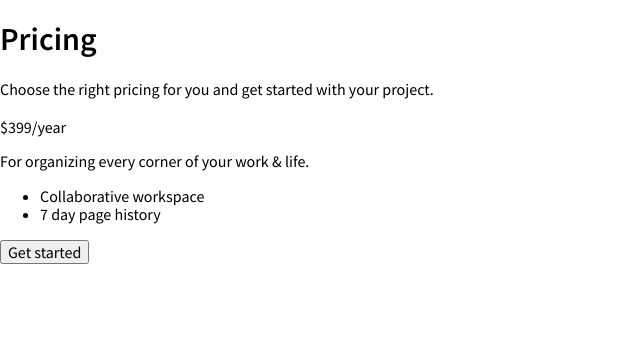
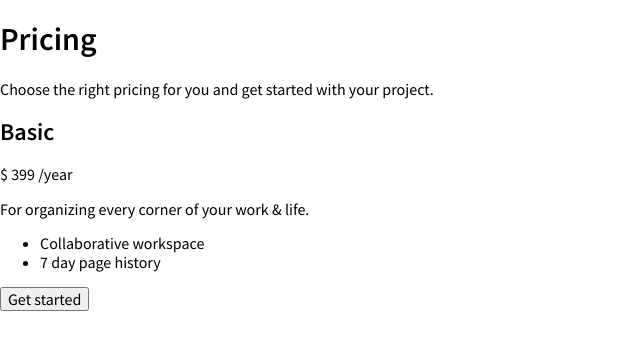
Before and after one commit to piotrfijol/pricing-page, a website built with Vite: page index.html in a window 1280 px wide. Shown: the whole page, without its empty margins (0-640 px from the left). Built offline with nearby package versions, Linux system fonts and the light colour scheme.

Commit message:
Reorganize markup for the pricing card

```diff
--- a/index.html
+++ b/index.html
@@ -12,17 +12,21 @@
   <div id="pricing-page">
     <header class="header">
       <h1 class="header__title">Pricing</h1>
-      <p class="header__instructions">Choose the right pricing for you and get started with your project.</p>
+      <p class="header__instructions light-text">Choose the right pricing for you and get started with your project.</p>
     </header>
 
     <main class="container">
       <div class="card">
         <div class="card__header">
-          <h2 class="card__ title"></h2>
-          <span class="card__ price">
-            $399/year
-          </span>
-          <p class="card__ summary">
+          <h2 class="card__ title">
+            Basic
+          </h2>
+          <div class="card__ cost">
+              <span class="card__ currency">$</span>
+              <span class="card__ price">399</span>
+              <span class="card__ period">/year</span>
+          </div>
+          <p class="card__ summary light-text">
             For organizing every corner of your work & life.
           </p>
         </div>
@@ -33,9 +37,9 @@
               <li class="card__ feature">7 day page history</li>
             </ul>
           </div>
-          <div class="card__ button-wrapper">
-            <button class="card__ button">Get started</button>
-          </div>
+        </div>
+        <div class="card__ button-wrapper">
+          <button class="card__ button">Get started</button>
         </div>
       </div>
     </main>
```
